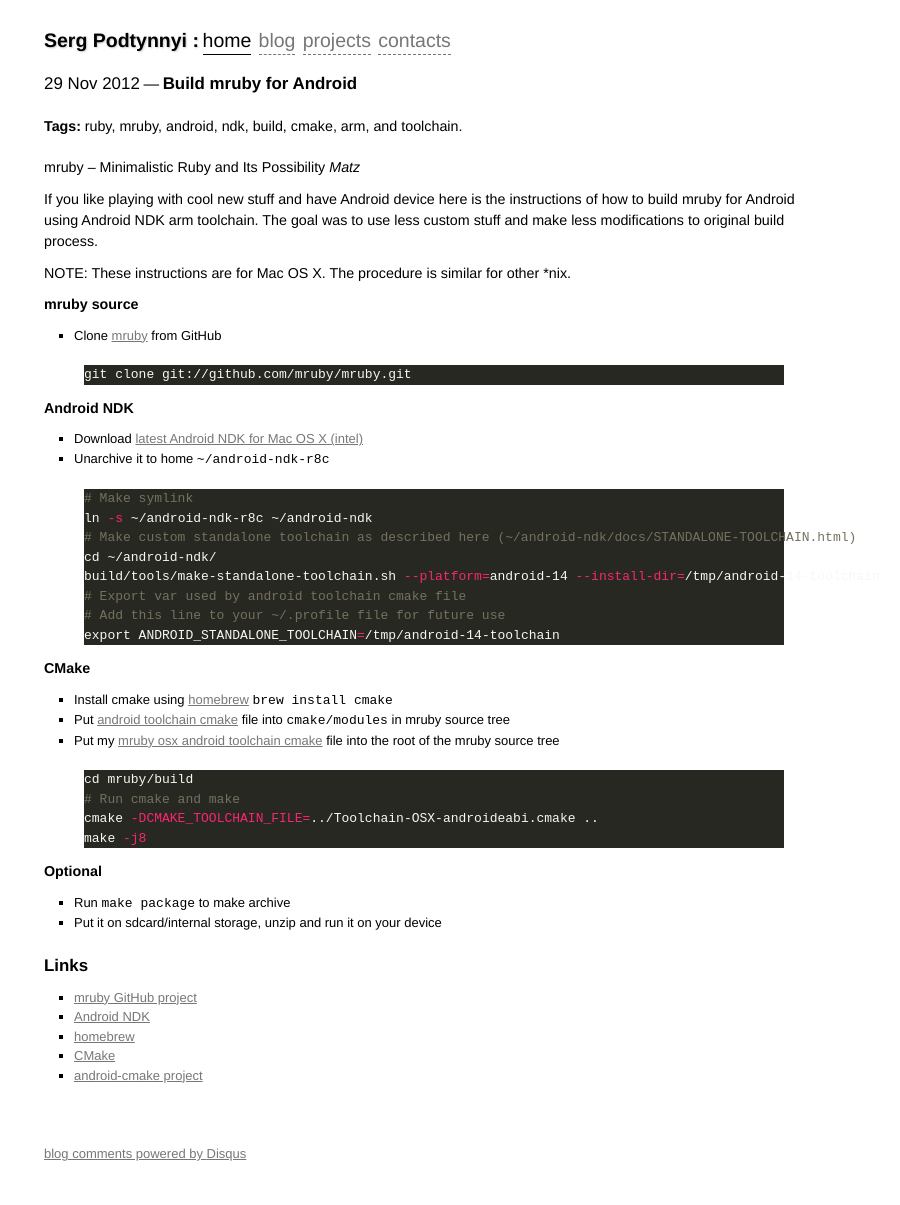
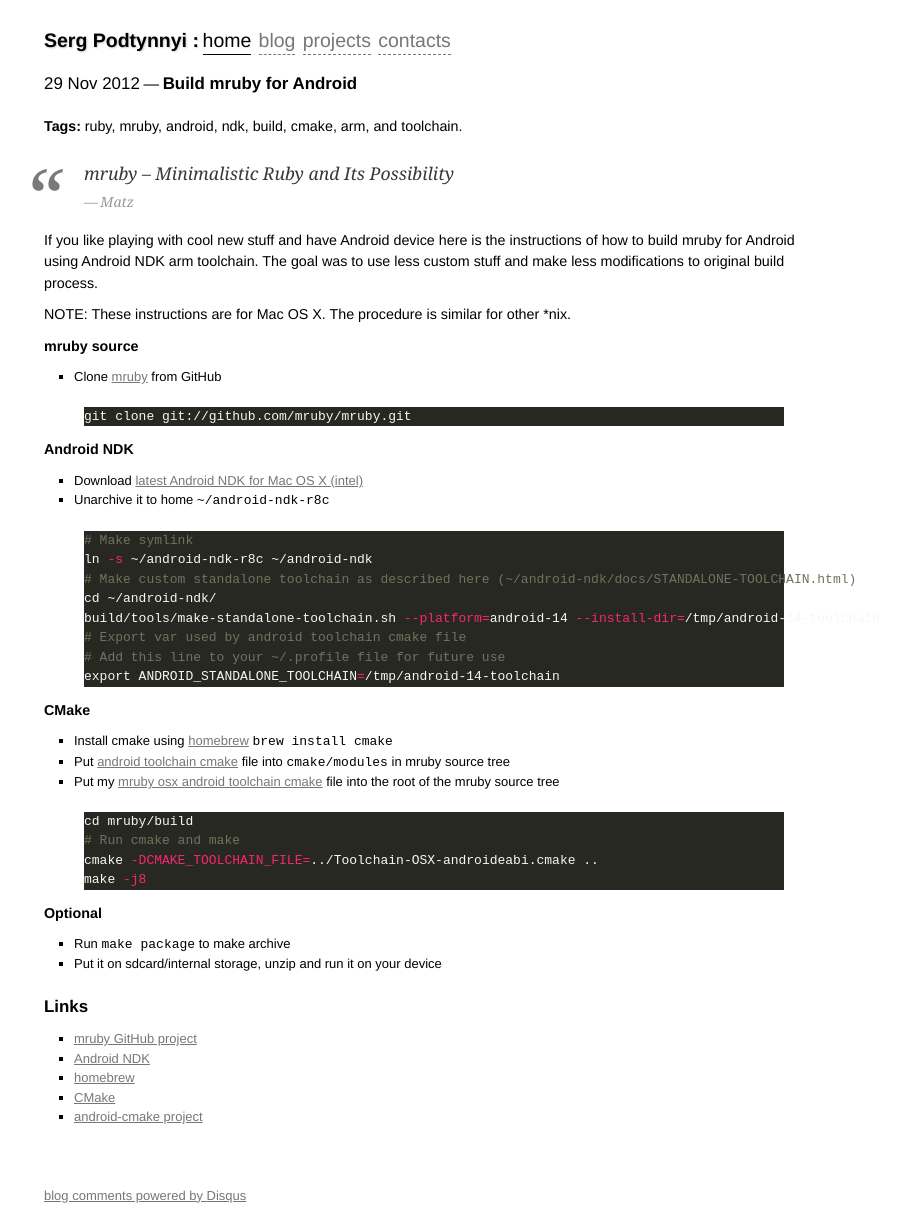
Before and after one commit to shtirlic/shtirlic.github.com, a Jekyll site: the page built from _posts/2012-11-29-build-mruby-for-android.markdown, in a window 1280 px wide. Shown: the whole page, without its empty margins (206-1106 px from the left). Built offline with Jekyll 4.4.1, drawn with Linux system fonts in a browser that asks for light colours; some web fonts are replaced; Markdown is read by kramdown in place of the engine named in the settings; comment, search, counter and statistics services are not loaded; before the commit the page ends 1164 px from its top, so only the background shows below that.

Commit message:
Add nice blockquote style

```diff
--- a/css/site.css
+++ b/css/site.css
@@ -124,3 +124,37 @@
 {
   text-align:center;
 }
+
+
+blockquote {
+  font-family: Georgia, serif;
+  font-size: 16px;
+  font-style: italic;
+  width: 500px;
+  margin: 0.25em 0;
+  padding: 0.25em 40px;
+  line-height: 1.45;
+  position: relative;
+  color: #383838;
+}
+
+blockquote:before {
+  display: block;
+  content: "\201C";
+  font-size: 80px;
+  position: absolute;
+  left: -20px;
+  top: -20px;
+  color: #7a7a7a;
+}
+
+blockquote cite {
+  color: #999999;
+  font-size: 14px;
+  display: block;
+  margin-top: 5px;
+}
+
+blockquote cite:before {
+  content: "\2014 \2009";
+}
```
